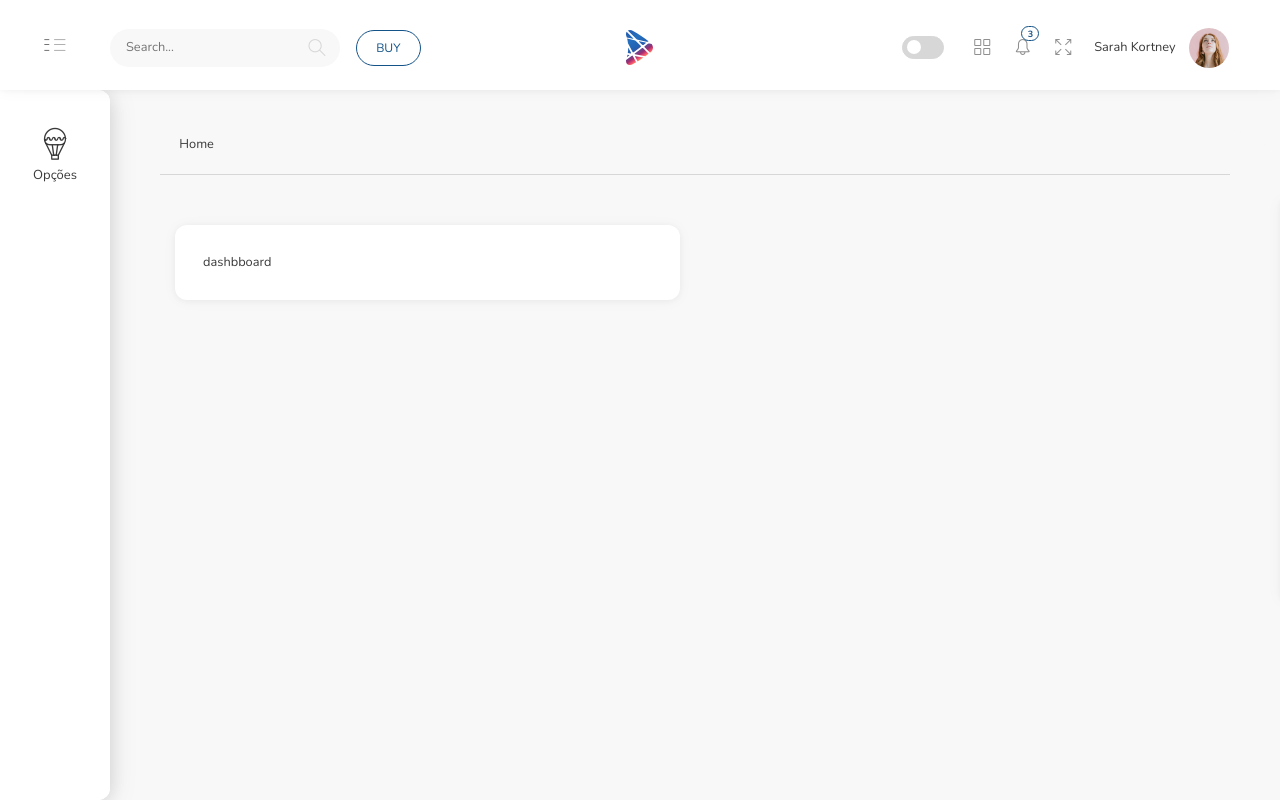
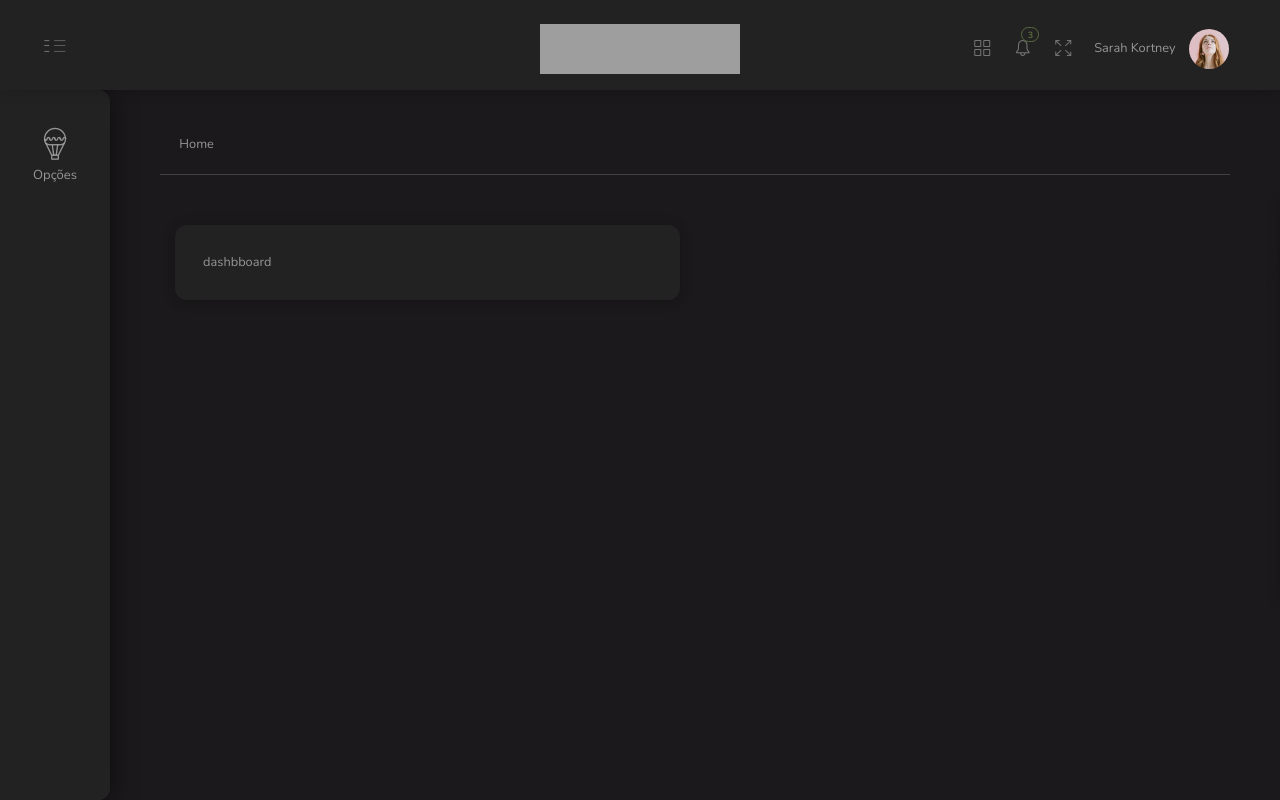
Before and after one commit to Projeto-Lovelace/lovelace, a Symfony app: template templates/index/index.html.twig in a window 1280 px wide. Run offline with Twig, Linux system fonts and the light colour scheme; the template is opened without the code that fills it, so the values that code supplies are empty; some libraries are stand-ins or nearby versions; grey boxes are pictures that could not be loaded.

Commit message:
task(frontend): implement front end

```diff
--- a/public/js/scripts.js
+++ b/public/js/scripts.js
@@ -86,7 +86,7 @@ function loadStyle(href, callback) {
 
 
   /* Default Theme Color, Border Radius and  Direction */
-  var theme = "dore.light.blue.min.css";
+  var theme = "dore.dark.green.min.css";
   var direction = "ltr";
   var radius = "rounded";
 
--- a/templates/base/header.html.twig
+++ b/templates/base/header.html.twig
@@ -21,15 +21,13 @@
             </svg>
         </a>
 
-        <div class="search" data-search-path="Pages.Search.html?q=">
-            <input placeholder="Search...">
-            <span class="search-icon">
-                    <i class="simple-icon-magnifier"></i>
-                </span>
-        </div>
+{#        <div class="search" data-search-path="Pages.Search.html?q=">#}
+{#            <input placeholder="Search...">#}
+{#            <span class="search-icon">#}
+{#                    <i class="simple-icon-magnifier"></i>#}
+{#                </span>#}
+{#        </div>#}
 
-        <a class="btn btn-sm btn-outline-primary ml-3 d-none d-md-inline-block"
-           href="https://1.envato.market/5kAb">&nbsp;BUY&nbsp;</a>
     </div>
 
 
@@ -41,11 +39,11 @@
     <div class="navbar-right">
         <div class="header-icons d-inline-block align-middle">
             <div class="d-none d-md-inline-block align-text-bottom mr-3">
-                <div class="custom-switch custom-switch-primary-inverse custom-switch-small pl-1"
-                     data-toggle="tooltip" data-placement="left" title="Dark Mode">
-                    <input class="custom-switch-input" id="switchDark" type="checkbox" checked>
-                    <label class="custom-switch-btn" for="switchDark"></label>
-                </div>
+{#                <div class="custom-switch custom-switch-primary-inverse custom-switch-small pl-1"#}
+{#                     data-toggle="tooltip" data-placement="left" title="Dark Mode">#}
+{#                    <input class="custom-switch-input" id="switchDark" type="checkbox" checked>#}
+{#                    <label class="custom-switch-btn" for="switchDark"></label>#}
+{#                </div>#}
             </div>
 
             <div class="position-relative d-none d-sm-inline-block">
--- a/templates/base/menu.html.twig
+++ b/templates/base/menu.html.twig
@@ -15,9 +15,6 @@
         <div class="scroll">
             <ul class="list-unstyled" data-link="opcoes">
                 <li>
-{#                    <a href="{{ path('api_has_fire') }}">#}
-{#                        <i class="simple-icon-map"></i> <span class="d-inline-block">Locais de incêndio</span>#}
-{#                    </a>#}
                 </li>
                 <li>
                     <a href="Apps.Todo.List.html">
```
